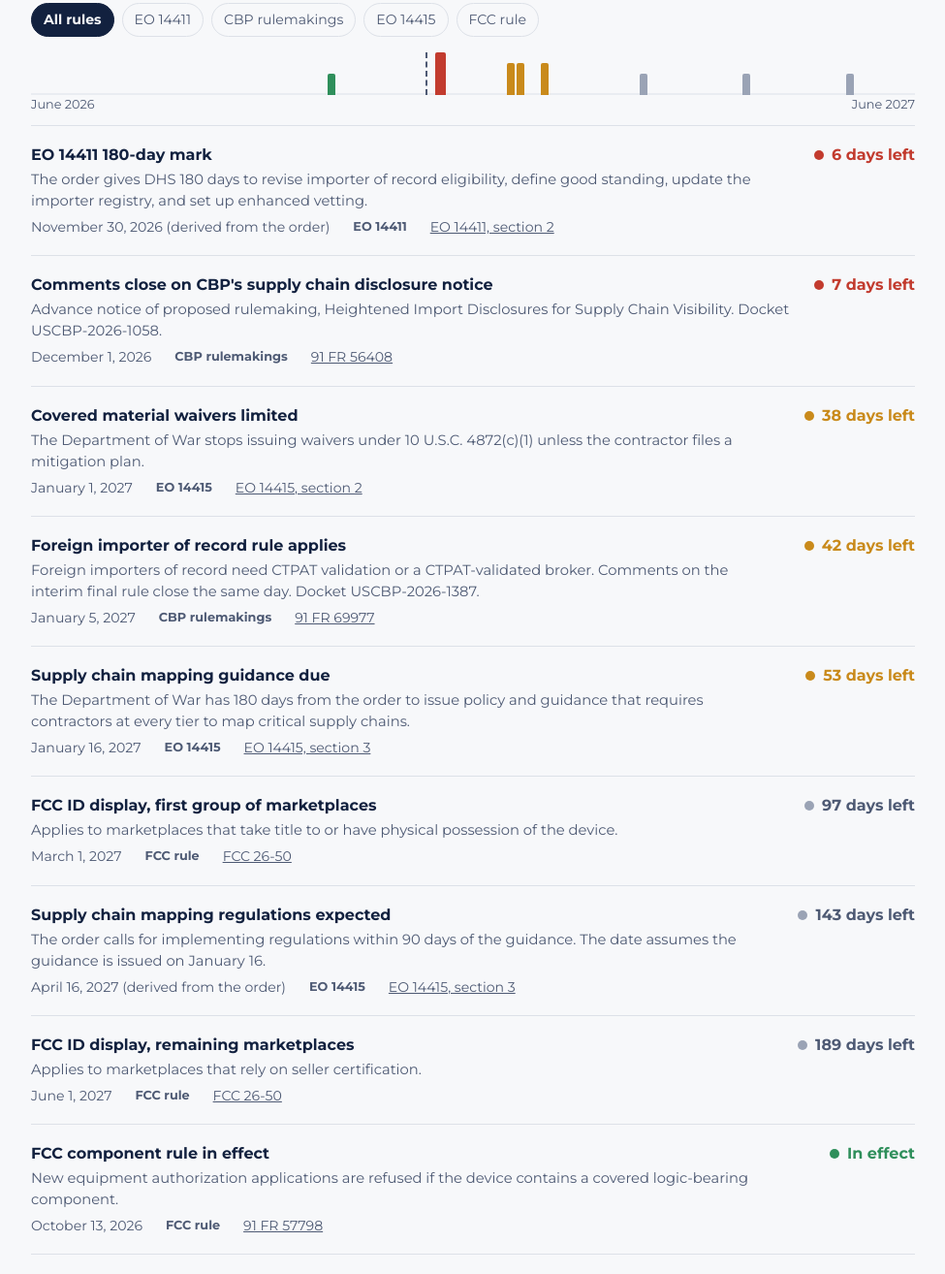
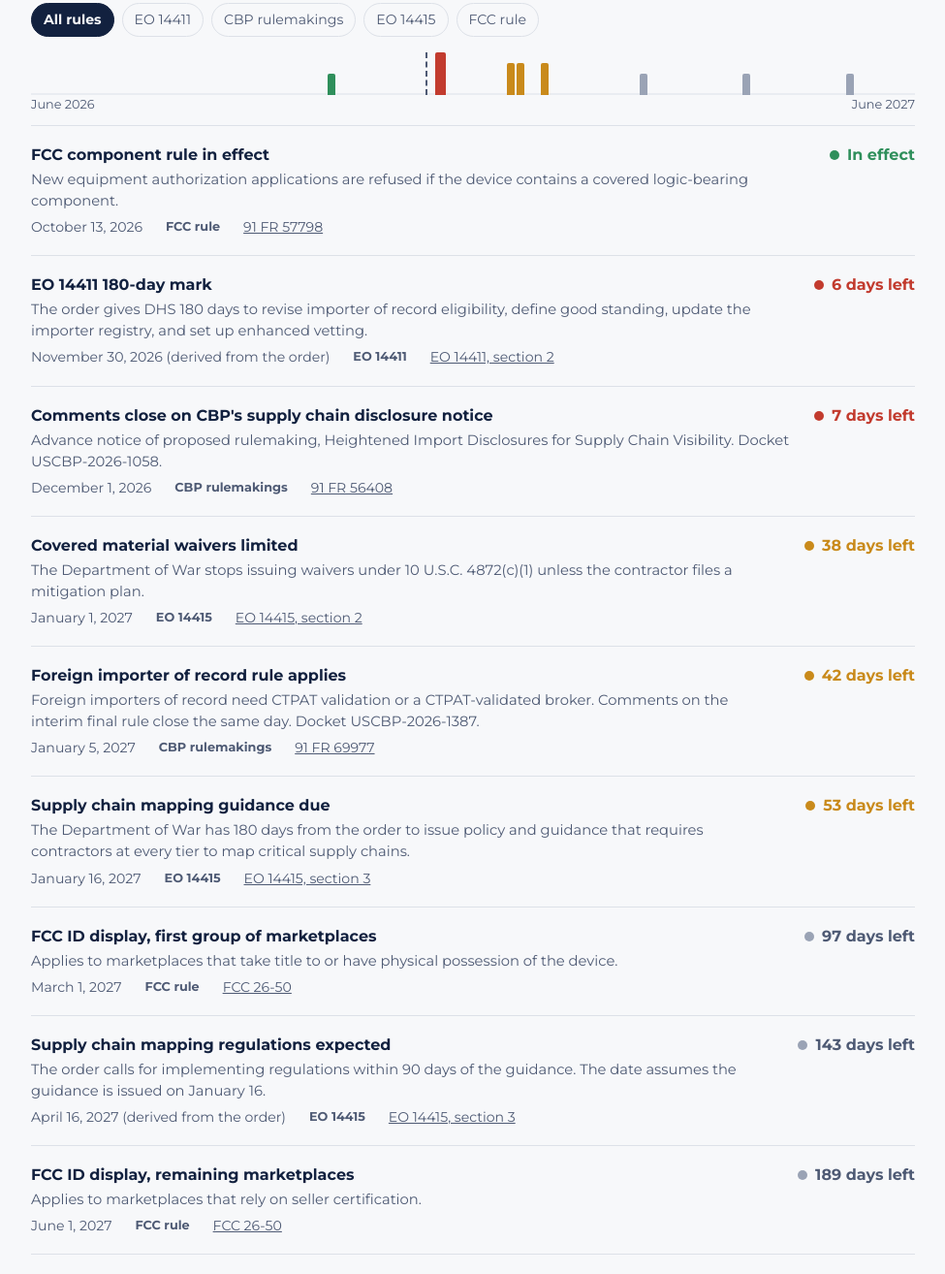
Before and after one commit to amerigo/sourcemap-pages, a plain HTML site: page site/us-trade-rules/index.html in a window 1280 px wide. Shown: the part 646-1960 px from the top of the page at 97% size, without its empty margins (152-1127 px from the left). Drawn offline with Linux system fonts and the light colour scheme.

Commit message:
Add files via upload

```diff
--- a/site/us-trade-rules/index.html
+++ b/site/us-trade-rules/index.html
@@ -403,8 +403,8 @@ function label(x) {
   if (n === 0) return "Today";
   return n === 1 ? "1 day left" : `${n} days left`;
 }
-// Worst first: red, then yellow, then gray, then green.
-const RANK = { soon: 0, near: 1, later: 2, live: 3 };
+// Rules in effect come first. Upcoming dates follow, soonest first.
+const RANK = { live: 0, soon: 1, near: 1, later: 1 };
 const visible = x => filter === "all" || x.rule === filter;
 
 function renderHero(generated, fresh) {
```
